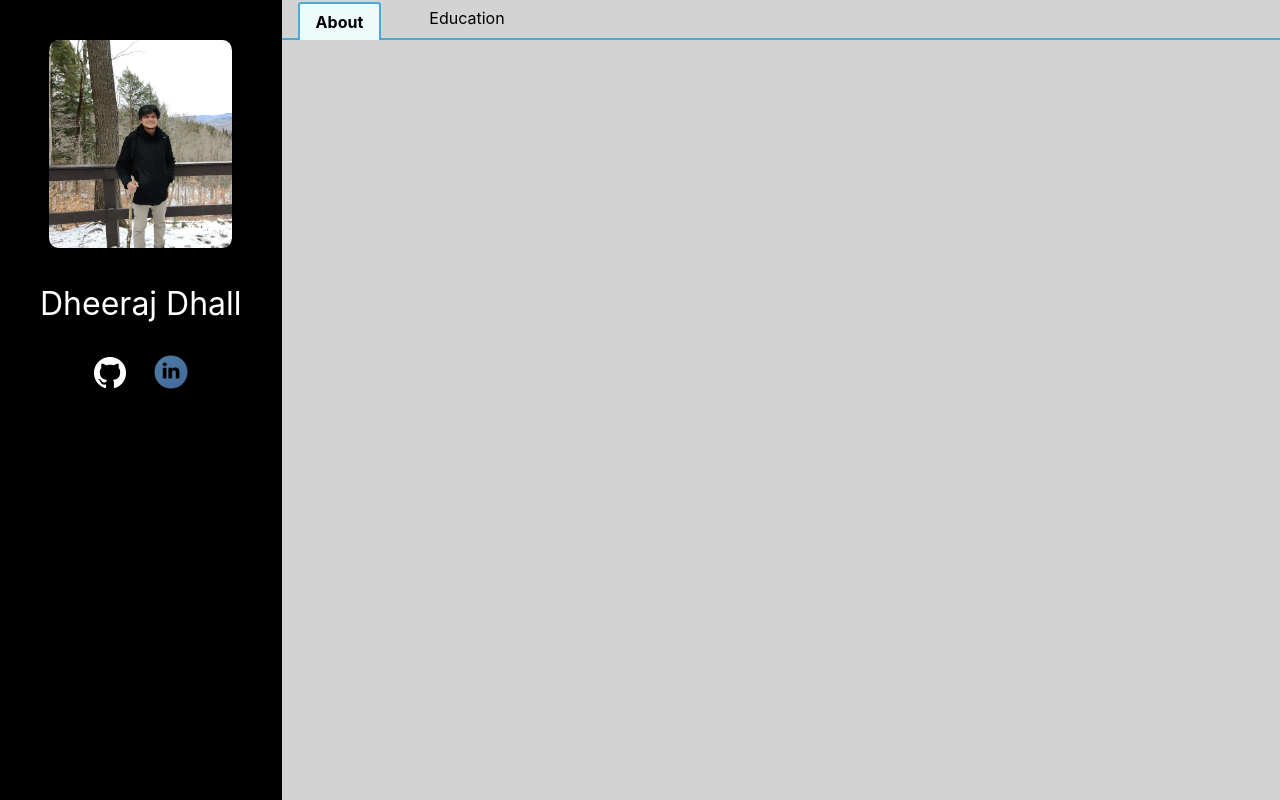
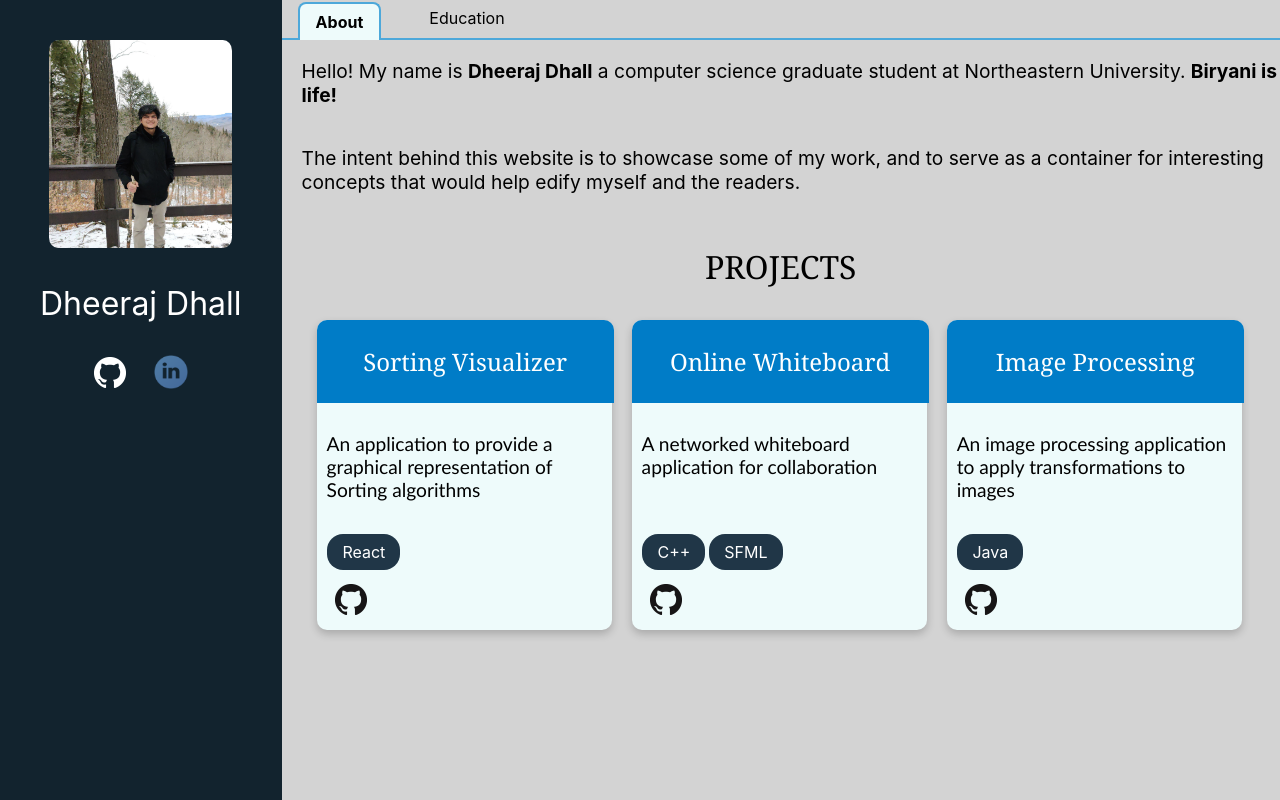
Before and after one commit to dheerajdhall27/dheerajdhall27.github.io, a React (Create React App) app: page / in a window 1280 px wide. Built offline with nearby package versions, Linux system fonts and the light colour scheme.

Commit message:
Added Projects

```diff
--- a/src/components/Layout/Layout.css
+++ b/src/components/Layout/Layout.css
@@ -6,7 +6,7 @@
 .left {
     width: 22%;
     height: 100vh;
-    background-color: black;
+    background-color: #12232E;
     color: white;
 }
 
--- a/src/components/RightColumn/About.css
+++ b/src/components/RightColumn/About.css
@@ -1,6 +1,14 @@
-.description {
+.about {
+    display: flex;
+    flex-direction: column;
+}
+
+.introduction {
+    display: flex;
+    flex-direction: column;
     color: black;
     font-size: larger;
-    float: left;
-    margin-left: 1.5%;
+    text-align: left;
+    text-align-last: left;
+    margin-left: 2%;
 }
--- a/src/components/RightColumn/About.js
+++ b/src/components/RightColumn/About.js
@@ -1,5 +1,7 @@
 import React from 'react';
 import './About.css';
+import Introduction from './Introduction';
+import Project from './Project';
 
 
 /**
@@ -7,8 +9,9 @@ import './About.css';
  */
 const About = () => {
     return(
-        <div>
-
+        <div className="about">
+            <Introduction/>
+            <Project/>
         </div>
     );
 }
--- a/src/components/RightColumn/Education.css
+++ b/src/components/RightColumn/Education.css
@@ -1,8 +1,7 @@
 .education {
     display: flex;
     flex-direction: column;
-    padding: 10px;
-    padding-left: 25px;
+    padding-left: 15px;
 }
 
 .education-card {
@@ -12,35 +11,45 @@
     width: 55%;
     color: black;
     margin-top: 20px;
-    padding:5px;
+    padding-left: 10px;
 }
 
 .university-name {
     display: flex;
-    padding-left: 10px;
+    text-align: center;
     font-size: x-large;
     font-weight:bolder;
 }
 
 .college-name {
     display: flex;
-    padding-left: 12px;
     margin-top: -12px;
     font-size: large;
     font-weight: 500;
 }
 
 .candidate-desc {
+    display:block;
     font-style: italic;
     font-size: medium;
     float:left;
-    padding-left: 12px;
     margin-top: -8px;
 }
 
 
 @media screen and (max-width: 1100px) {
     .education-card {
-        width: 100%;
+        width: 94%;
+        padding-left: 10px;
+    }
+
+    .university-name {
+        text-align: left;
+        text-align-last: left;
+    }
+
+    .candidate-desc {
+        text-align-last: left;
+        text-align: left;
     }
 }
--- a/src/components/RightColumn/Education.js
+++ b/src/components/RightColumn/Education.js
@@ -29,8 +29,8 @@ const Education = () => {
                 education.map((data, index) => {
                     return <EducationCard key={index}
                                     university_name={data.university_name}
-                                   college_name={data.college_name}
-                                   desc={data.desc}/>
+                                    college_name={data.college_name}
+                                    desc={data.desc}/>
                 })
             }
         </div>
--- /dev/null
+++ b/src/components/RightColumn/Introduction.js
@@ -0,0 +1,20 @@
+import React from 'react';
+import './About.css'
+
+const Introduction = () => {
+
+    return(
+        <div className="introduction">
+            <p>
+                Hello! My name is <b>Dheeraj Dhall</b> a computer science graduate student at Northeastern University. <b>Biryani is life!</b>
+            </p>
+            <p>
+                The intent behind this website is to showcase some of my work, and to serve as a container for interesting concepts that would help edify
+                myself and the readers.
+            </p>
+        </div>
+    );
+}
+
+
+export default Introduction;
--- /dev/null
+++ b/src/components/RightColumn/Project.css
@@ -0,0 +1,69 @@
+.projects-heading {
+    font-size: xx-large;
+    color: black;
+    font-family: Cambria, Cochin, Georgia, Times, 'Times New Roman', serif;
+}
+.project {
+    display: flex;
+    flex-direction: row;
+    flex-wrap: wrap;
+    padding-left: 15px;
+}
+
+.project-card {
+    display: flex;
+    flex-direction: column;
+    box-shadow: 0 4px 8px 0 rgba(0, 0, 0, 0.2); /* this adds the "card" effect */
+    background-color: #EEFBFB;
+    width: 30%;
+    color: black;
+    border-radius: 10px;
+    margin-left: 20px;
+}
+
+.project-body {
+    text-align: left;
+    text-align-last: left;
+    padding-left: 10px;
+    padding: 10px;
+}
+
+.header {
+    background: #007CC7;
+    color: white;
+    font-size: x-large;
+    padding: 1px;
+    font-family:Georgia, 'Times New Roman', Times, serif;
+    border-top-left-radius: 10px;
+    border-top-right-radius: 10px;
+    width: 100%;
+}
+
+.project-description {
+    font-size: larger;
+    font-family:'Trebuchet MS', 'Lucida Sans Unicode', 'Lucida Grande', 'Lucida Sans', Arial, sans-serif ;
+}
+
+.project-link {
+    padding: 10px;
+}
+
+.project-footer {
+    margin-top: auto;
+    text-align: left;
+    padding-left: 3%;
+}
+
+/*Reference W3 Schools https://www.w3schools.com/howto/howto_css_pill_button.asp*/
+.tech-pill {
+    background-color: #203647;
+    border: none;
+    color: white;
+    padding: 8px 15px;
+    text-align: center;
+    text-decoration: none;
+    display: inline-block;
+    margin: 4px 2px;
+    cursor: pointer;
+    border-radius: 16px;
+}
--- /dev/null
+++ b/src/components/RightColumn/Project.js
@@ -0,0 +1,45 @@
+import React from 'react';
+import ProjectCard from './ProjectCard';
+
+const Project = () => {
+
+    const project_data = [
+        {
+            Heading: "Sorting Visualizer",
+            Description: "An application to provide a graphical representation of Sorting algorithms",
+            Stack: ["React"],
+            Link: "https://github.com/dheerajdhall27/sorting_visualized_react_frontend"
+        },
+        {
+            Heading: "Online Whiteboard",
+            Description: "A networked whiteboard application for collaboration",
+            Stack: ["C++", "SFML"],
+            Link: "https://github.com/dheerajdhall27/online_whiteboard"
+        },
+        {
+            Heading: "Image Processing",
+            Description: "An image processing application to apply transformations to images",
+            Stack: ["Java"],
+            Link: "https://github.com/dheerajdhall27/ImageProcessing"
+        }
+    ]
+
+    return(
+        <div>
+            <p className="projects-heading">PROJECTS</p>
+            <div className="project">
+                {
+                    project_data.map((project, index) => {
+                        return <ProjectCard key={index}
+                                            Heading={project.Heading}
+                                            Description={project.Description}
+                                            Stack={project.Stack}
+                                            Link={project.Link}/>
+                    })
+                }
+            </div>
+        </div>
+    );
+}
+
+export default Project;
--- /dev/null
+++ b/src/components/RightColumn/ProjectCard.js
@@ -0,0 +1,31 @@
+import React from 'react';
+import GitHub from '../../assets/Images/GitHubBlack.png'
+import './Project.css'
+
+const ProjectCard = (props) => {
+    return(
+        <div className="project-card">
+            <div className="header">
+                <p>{props.Heading}</p>
+            </div>
+            <div className="project-body">
+                <p className="project-description">{props.Description}</p>
+            </div>
+            <div className="project-footer">
+                <div className="project-stack">
+                    {
+                        props.Stack.map((tech, index) => {
+                            return <p className="tech-pill" key={index}>{tech}</p>
+                        })
+                    }
+                </div>
+                <div className="project-link">
+                    <a href={props.Link} target="_blank"><img src={GitHub}/></a>
+                </div>
+            </div>
+        </div>
+    );
+}
+
+
+export default ProjectCard;
--- a/src/components/RightColumn/RightColumn.js
+++ b/src/components/RightColumn/RightColumn.js
@@ -9,7 +9,6 @@ import TabsConsolidator from './TabsConsolidator';
  */
 const RightColumn = () => (
     <div className="column right">
-        {/* <NavigatorTabs/> */}
         <TabsConsolidator/>
     </div>
 );
--- a/src/containers/NavigatorTabs.css
+++ b/src/containers/NavigatorTabs.css
@@ -23,8 +23,8 @@
     font-weight: bold;
     border: 2px solid #4DA8DA;
     border-bottom: 0;
-    border-top-right-radius: 3px;
-    border-top-left-radius: 3px;
+    border-top-right-radius: 8px;
+    border-top-left-radius: 8px;
     position: relative;
     top: 2px;
 }
```
Also changed, not shown: src/assets/Images/GitHubBlack.png (added).
